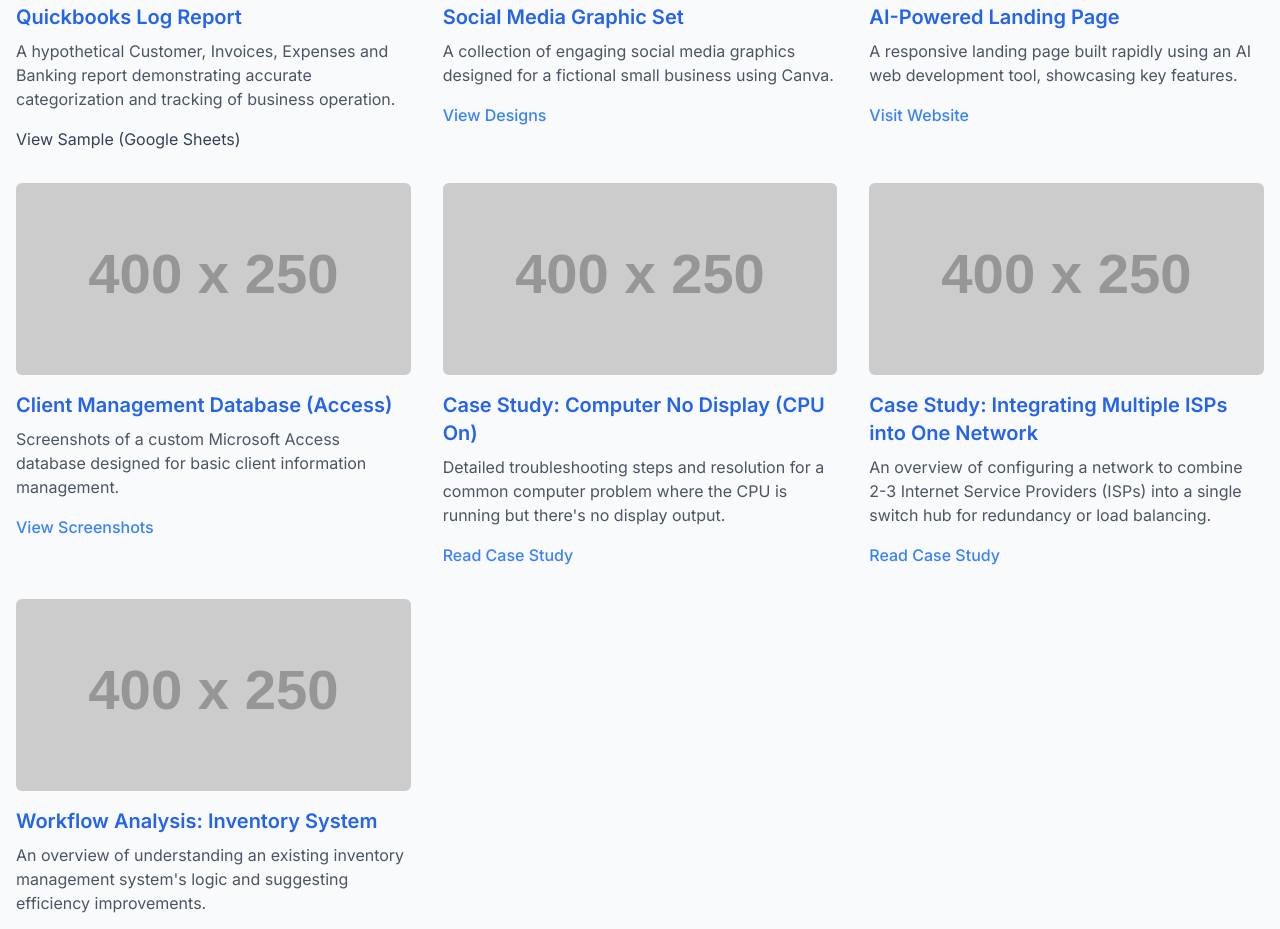
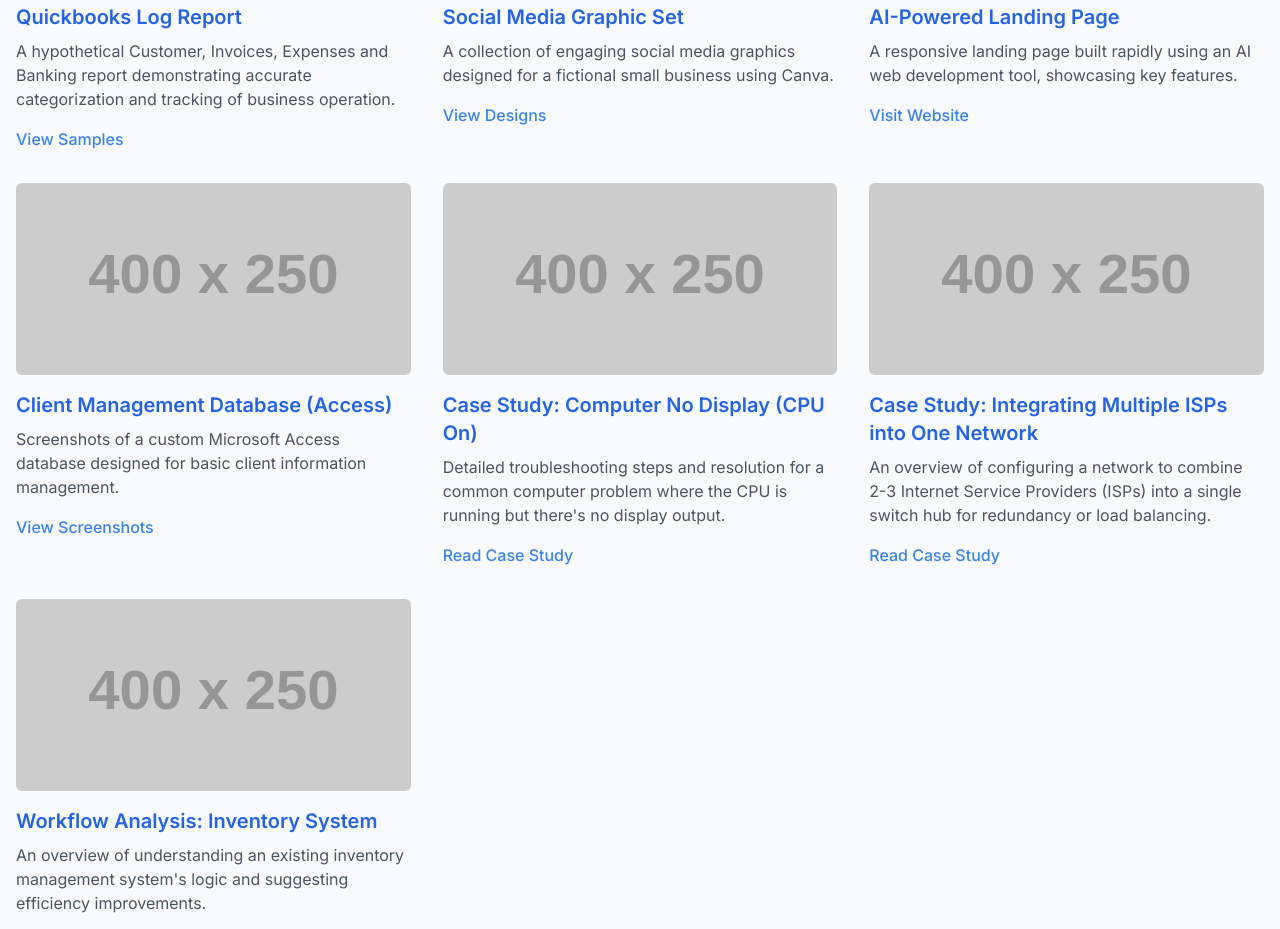
Before and after one commit to markoz0717/kenmark-portfolio, a plain HTML site: page index.html in a window 1280 px wide. Shown: the part 2120-3049 px from the top of the page. Drawn offline with nearby package versions, Linux system fonts and the light colour scheme; placeholder pictures from the web are drawn by us.

```diff
--- a/index.html
+++ b/index.html
@@ -132,7 +132,7 @@
                     <p class="text-gray-600 mb-4">
                         A hypothetical Customer, Invoices, Expenses and Banking report demonstrating accurate categorization and tracking of business operation.
                     </p>
-                    <a href="https://drive.google.com/drive/folders/1YUulmDsv7NtZ-0J7ACmaaSy0zgNnB_Va?usp=sharing" target="_blank">View Sample (Google Sheets)</a>
+                    <a href="https://drive.google.com/drive/folders/1YUulmDsv7NtZ-0J7ACmaaSy0zgNnB_Va?usp=sharing" class="text-blue-500 hover:underline font-medium" target="_blank">View Samples</a>
                 </div>
 
                 <!-- Portfolio Item 2: Graphic Design Sample -->
```
